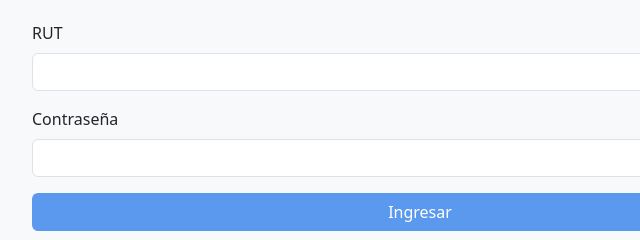
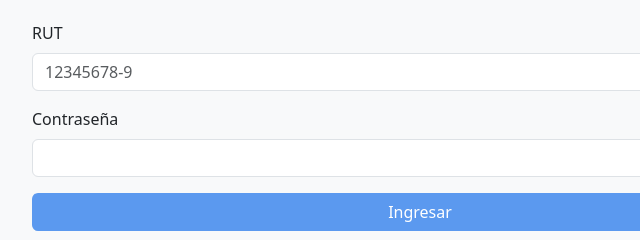
Before and after one commit to RodStazzi/educlear, a plain HTML site: page index.html in a window 1280 px wide. Shown: the part 450-690 px from the top of the page, 220-860 px from the left. Drawn offline with nearby package versions, Linux system fonts and the light colour scheme.

Commit message:
validador index.html

```diff
--- a/index.html
+++ b/index.html
@@ -18,7 +18,7 @@
             <form id="loginForm">
                 <div class="mb-3">
                     <label for="username" class="form-label">RUT</label>
-                    <input type="text" class="form-control" id="username" required>
+                    <input type="text" class="form-control" id="username" required placeholder="12345678-9">
                 </div>
                 <div class="mb-3">
                     <label for="password" class="form-label">Contraseña</label>
@@ -146,7 +146,7 @@
             </div>
             <div class="mb-3">
               <label for="addRut" class="form-label">Rut</label>
-              <input type="text" class="form-control" id="addRut" required>
+              <input type="text" class="form-control" id="addRut" required placeholder="12345678-9">
             </div>
             <div class="mb-3">
               <div class="form-check">
@@ -205,7 +205,7 @@
           </div>
           <div class="mb-3">
               <label for="updateRut" class="form-label">RUT</label>
-              <input type="text" class="form-control" id="updateRut" required>
+              <input type="text" class="form-control" id="updateRut" required placeholder="12345678-9">
           </div>
           </form>
         </div>
@@ -224,6 +224,7 @@
     <script type="module" src="assets/js/adm_asist.js"></script>
     <script type="module" src="assets/js/adm_not.js"></script>
     <script type="module" src="assets/js/adm_alm.js"></script>
+    <script type="module" src="assets/js/indx_val.js"></script>
 
 </body>
 </html>
```
